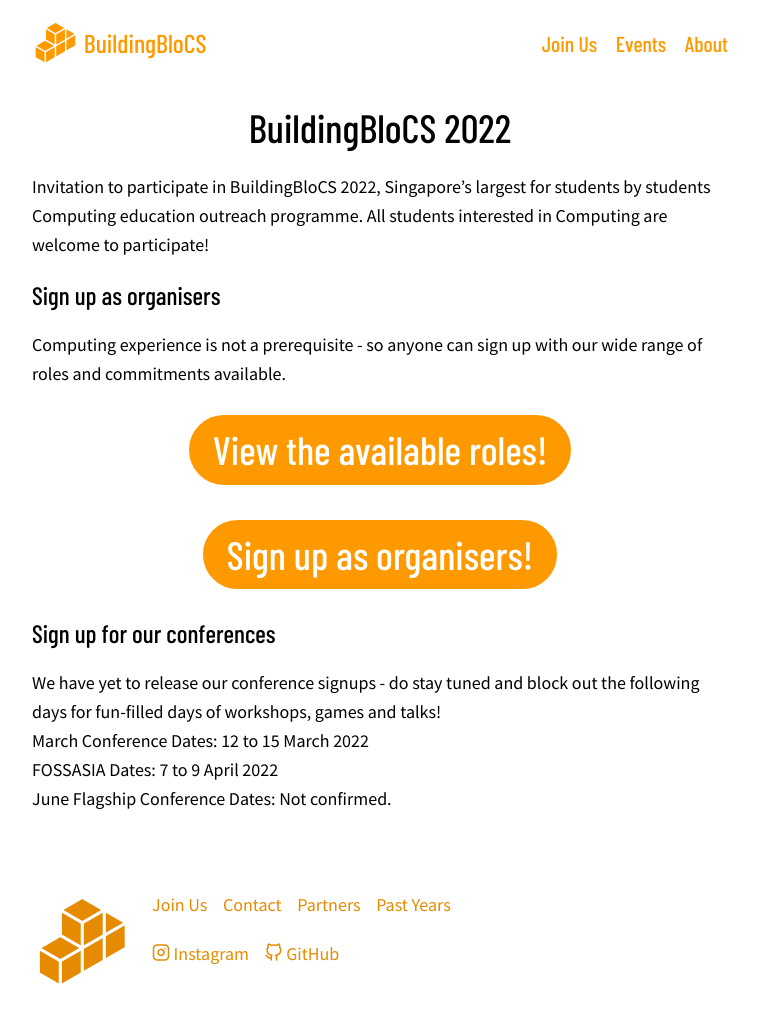
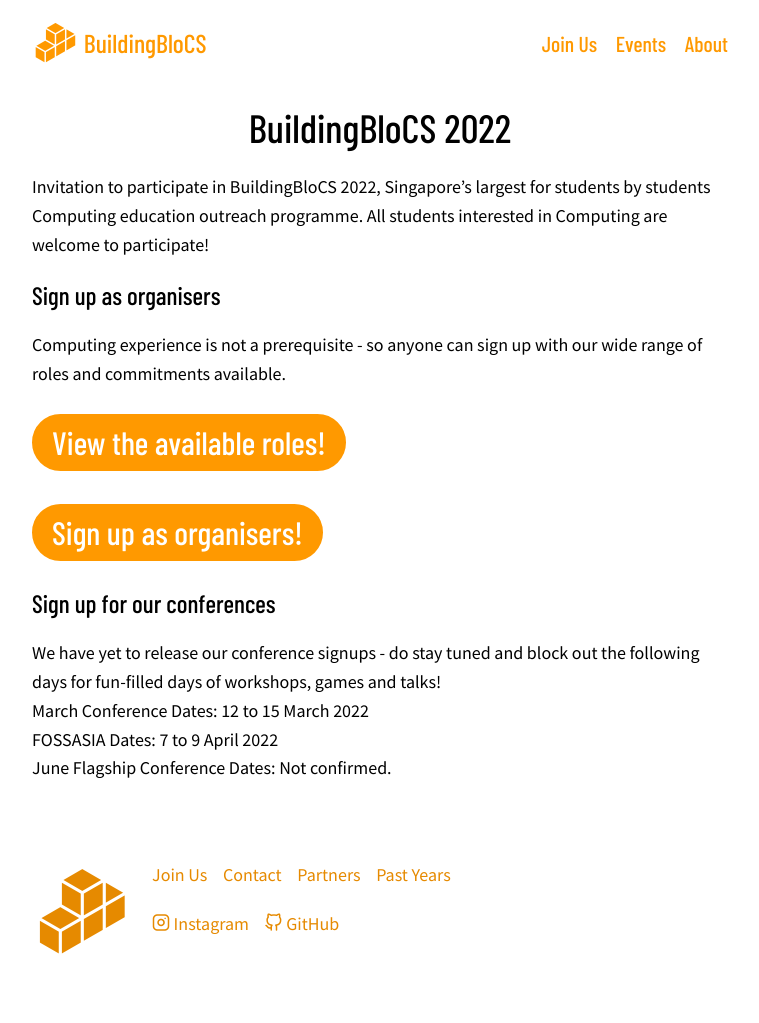
Before and after one commit to buildingblocs/2022, a Jekyll site: the page built from join-us/index.md, in a window 1280 px wide and 1051 px high. Shown: the top 1023 px of the window, without its empty margins (260-1019 px from the left). Built offline with Jekyll 4.4.1, drawn with Linux system fonts in a browser that asks for light colours; some web fonts are replaced; our own code applies the rules of GitHub Pages for plain Markdown files.

Commit message:
update button size

```diff
--- a/join-us/index.md
+++ b/join-us/index.md
@@ -9,8 +9,8 @@
 
 ### Sign up as organisers
 Computing experience is not a prerequisite - so anyone can sign up with our wide range of roles and commitments available.
-# <a class="btn" href="https://go.buildingblocs.sg/roles">View the available roles!</a>
-# <a class="btn" href="https://go.buildingblocs.sg/organiser/signup ">Sign up as organisers!</a>
+## <a class="btn" href="https://go.buildingblocs.sg/roles">View the available roles!</a>
+## <a class="btn" href="https://go.buildingblocs.sg/organiser/signup ">Sign up as organisers!</a>
 
 ### Sign up for our conferences
 We have yet to release our conference signups - do stay tuned and block out the following days for fun-filled days of workshops, games and talks!
```
